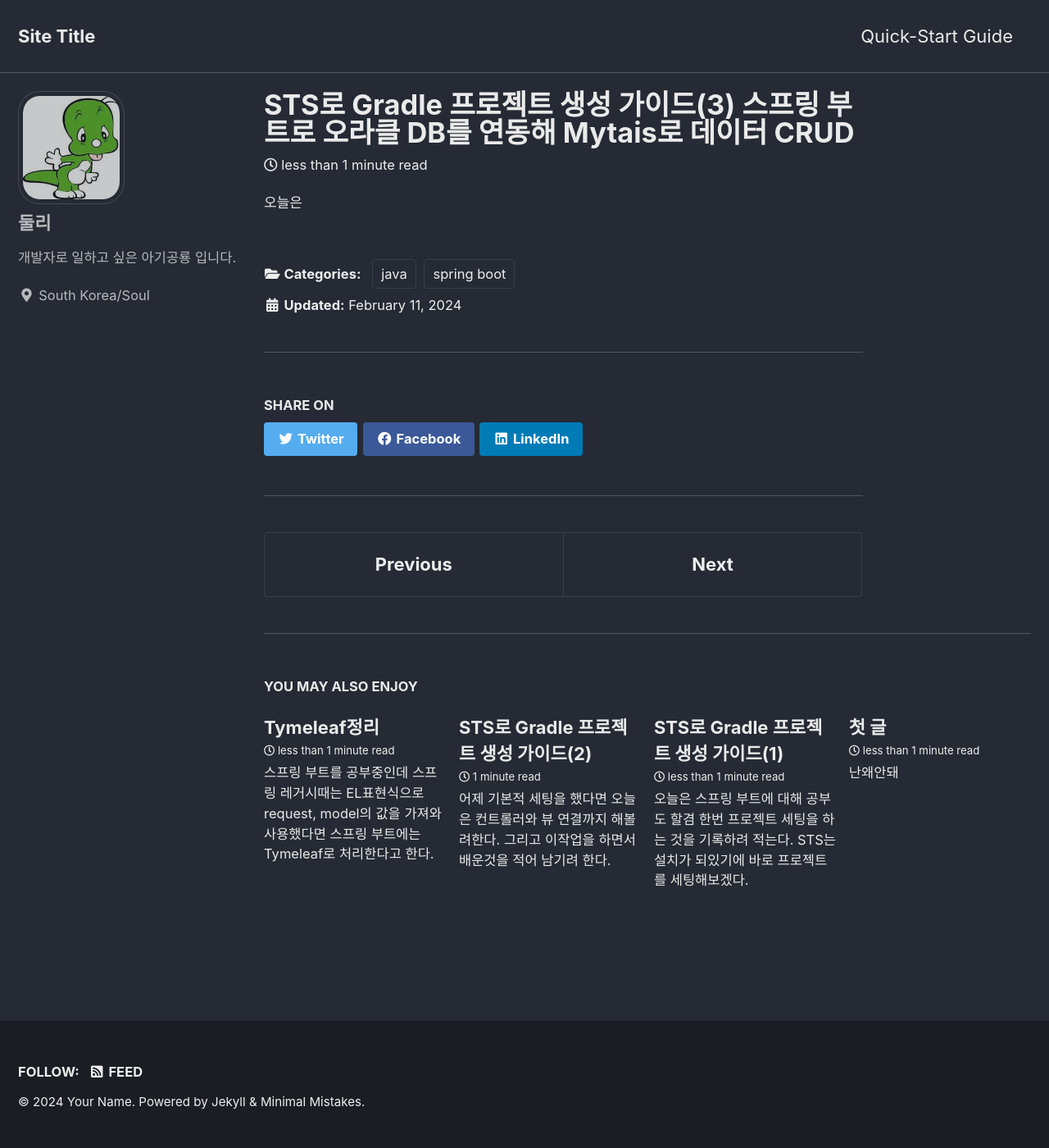
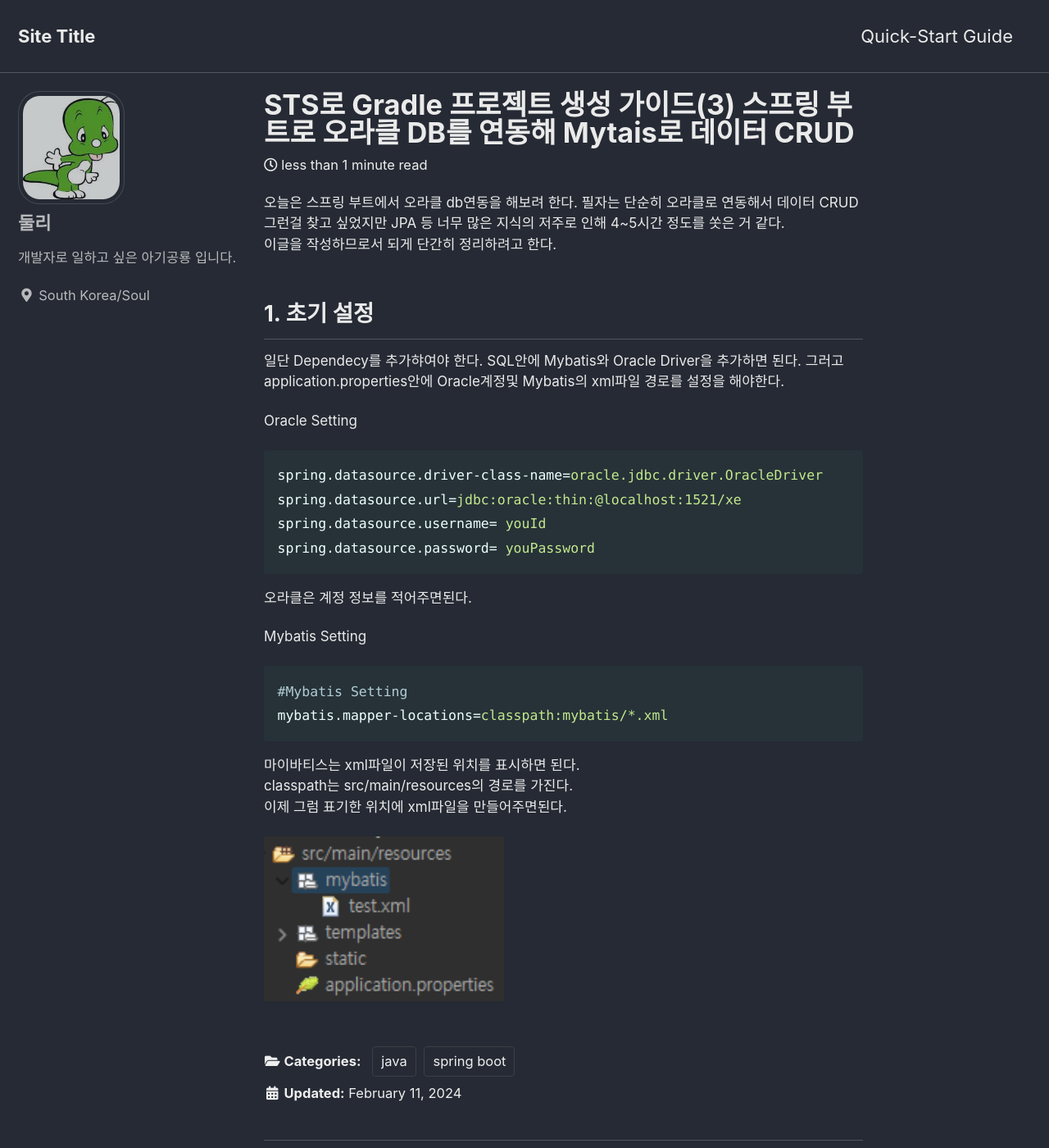
Before and after one commit to apfhddy/apfhddy.github.io, a Jekyll site: the page built from _posts/2024-02-10-springBootSetting3.md, in a window 1280 px wide and 1400 px high. Shown: the whole window at 82% size. Built offline with Jekyll 4.4.1, drawn with Linux system fonts in a browser that asks for light colours; cached includes are drawn as plain includes.

Commit message:
업데이트

````diff
--- a/_posts/2024-02-10-springBootSetting3.md
+++ b/_posts/2024-02-10-springBootSetting3.md
@@ -5,4 +5,30 @@ categories:
     - java
     - spring boot
 ---
-오늘은
+오늘은 스프링 부트에서 오라클 db연동을 해보려 한다. 필자는 단순히 오라클로 연동해서 데이터 CRUD 그런걸 찾고 싶었지만 JPA 등 너무 많은 지식의 저주로 인해 4~5시간 정도를 쏫은 거 같다.
+이글을 작성하므로서 되게 단간히 정리하려고 한다.
+
+## 1. 초기 설정
+일단 Dependecy를 추가햐여야 한다. SQL안에 Mybatis와 Oracle Driver을 추가하면 된다.
+그러고 application.properties안에 Oracle계정및 Mybatis의 xml파일 경로를 설정을 해야한다.
+
+Oracle Setting
+```properties
+spring.datasource.driver-class-name=oracle.jdbc.driver.OracleDriver
+spring.datasource.url=jdbc:oracle:thin:@localhost:1521/xe
+spring.datasource.username= youId
+spring.datasource.password= youPassword
+```
+오라클은 계정 정보를 적어주면된다.
+
+
+Mybatis Setting
+```properties
+#Mybatis Setting
+mybatis.mapper-locations=classpath:mybatis/*.xml
+```
+마이바티스는 xml파일이 저장된 위치를 표시하면 된다.
+classpath는 src/main/resources의 경로를 가진다.
+이제 그럼 표기한 위치에 xml파일을 만들어주면된다.
+
+<img src="/img/스크린샷 2024-02-14 125210.png" style="width: 40%;">
````
Also changed, not shown: img/스크린샷 2024-02-14 125210.png (added).
